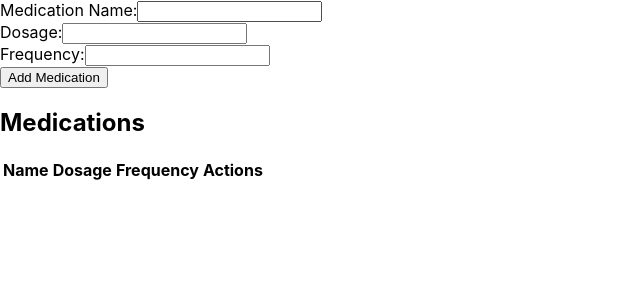
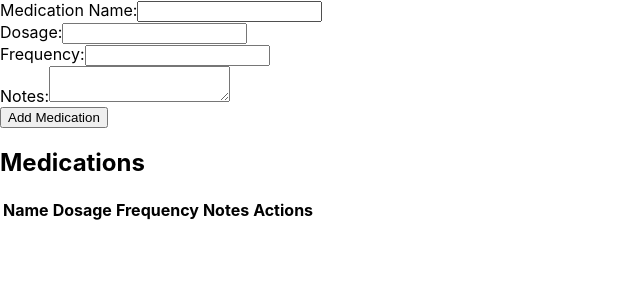
Before and after one commit to HalimUzodike/Medtracker, a React (Create React App) app in the folder medication-tracker-frontend/: page / in a window 1280 px wide. Shown: the top 300 px of the page, without its empty margins (0-640 px from the left). Built offline with nearby package versions, Linux system fonts and the light colour scheme; the HTML template or start-up script is replaced by a standard one.

Commit message:
Added Notes field

```diff
--- a/medication-tracker-frontend/src/components/MedicationTracker.js
+++ b/medication-tracker-frontend/src/components/MedicationTracker.js
@@ -8,6 +8,7 @@ class MedicationTracker extends Component {
             medicationName: '',
             dosage: '',
             frequency: '',
+            notes: '',
         };
     }
 
@@ -16,13 +17,15 @@ class MedicationTracker extends Component {
         const newMedication = {
             name: this.state.medicationName,
             dosage: this.state.dosage,
-            frequency: this.state.frequency
+            frequency: this.state.frequency,
+            notes: this.state.notes
         };
         this.setState(prevState => ({
             medications: [...prevState.medications, newMedication],
             medicationName: '',
             dosage: '',
             frequency: '',
+            notes: ''
         }));
     }
 
@@ -38,6 +41,7 @@ class MedicationTracker extends Component {
             medicationName: selectedMedication.name,
             dosage: selectedMedication.dosage,
             frequency: selectedMedication.frequency,
+            notes: selectedMedication.notes,
             isEditing: true,
             selectedIndex: index
         });
@@ -62,6 +66,11 @@ class MedicationTracker extends Component {
                         <input type="text" value={this.state.frequency} onChange={(e) => this.setState({ frequency: e.target.value })} />
                     </label>
                     <br />
+                    <label>
+                        Notes:
+                        <textarea value={this.state.notes} onChange={(e) => this.setState({ notes: e.target.value })} />
+                    </label>
+                    <br />
                     <button type="submit">Add Medication</button>
                 </form>
                 <div>
@@ -72,6 +81,7 @@ class MedicationTracker extends Component {
                                 <th>Name</th>
                                 <th>Dosage</th>
                                 <th>Frequency</th>
+                                <th>Notes</th>
                                 <th>Actions</th>
                             </tr>
                         </thead>
@@ -82,6 +92,7 @@ class MedicationTracker extends Component {
                                         <td>{medication.name}</td>
                                         <td>{medication.dosage}</td>
                                         <td>{medication.frequency}</td>
+                                        <td>{medication.notes}</td>
                                         <td>
                                             <button onClick={() => this.handleDelete(index)}>Delete</button>
                                             <button onClick={() => this.handleEdit(index)}>Edit</button>
```
